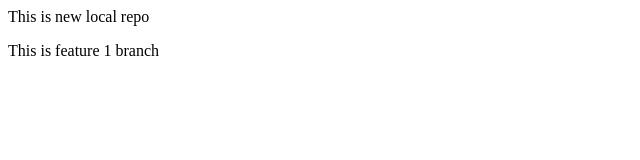
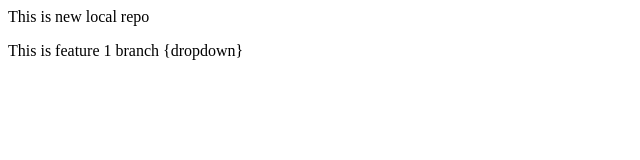
Before and after one commit to rameez-qureshi/localrepo, a plain HTML site: page index.html in a window 1280 px wide. Shown: the full height of the page, 0-640 px from the left. Drawn offline with Linux system fonts and the light colour scheme.

Commit message:
add dropdown

```diff
--- a/index.html
+++ b/index.html
@@ -1,4 +1,4 @@
 <p>
     This is new local repo
 </p>
-<p>This is feature 1 branch</p>
+<p>This is feature 1 branch {dropdown}</p>
```
